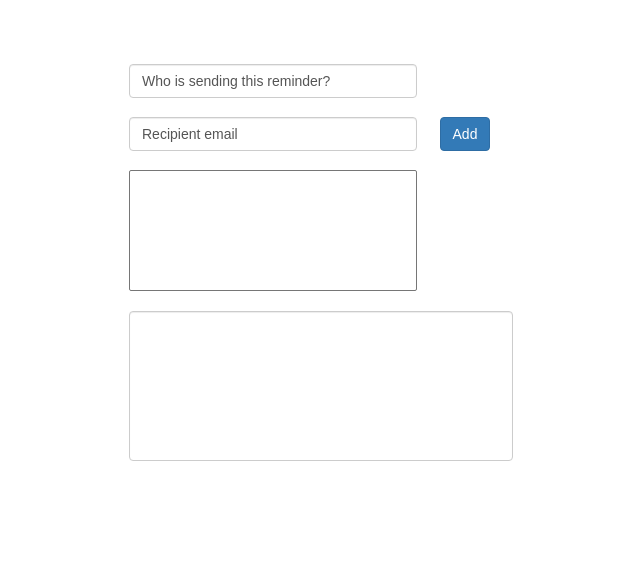
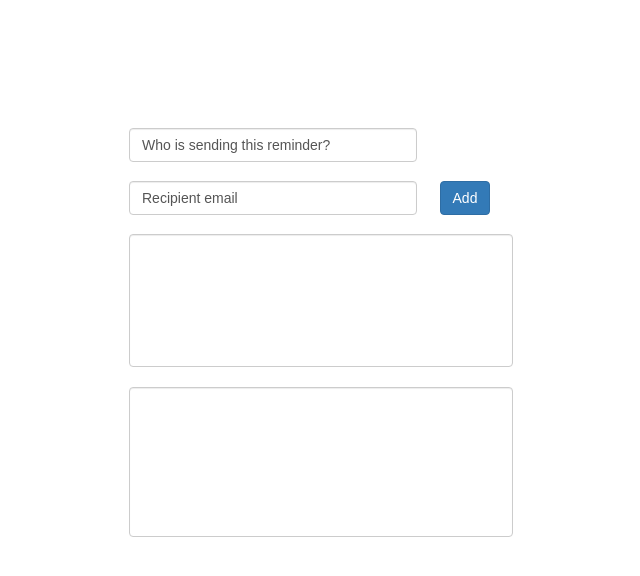
Before and after one commit to jnwjack/mindy, a React (Create React App) app: page / in a window 1280 px wide. Shown: the top 576 px of the page, without its empty margins (319-959 px from the left). Built offline with nearby package versions, Linux system fonts and the light colour scheme.

Commit message:
editing css

```diff
--- a/src/App.css
+++ b/src/App.css
@@ -11,11 +11,11 @@ input[type="text"], textarea, select {
   width: 30%;
   /*border: 1px solid blue;*/
   margin: 0 auto;
-  margin-top: 5%;
+  margin-top: 10%;
 }
 
 #listbox {
-  width: 75%;
+  width: 100%;
   float: left;
 }
 
--- a/src/App.js
+++ b/src/App.js
@@ -59,7 +59,7 @@ class ListBox extends React.Component {
     const elements = this.props.elements.map((element) => <option>{ element }</option>);
     return(
       <div>
-        <select class="custom-select" id="listbox" size={ this.props.maximum }>{ elements }</select>
+        <select class="form-control" id="listbox" size={ this.props.maximum }>{ elements }</select>
       </div>
     );
   }
```
Also changed, not shown: todo.txt (added), 1 other file (tests, documents, lock files or other folders).
